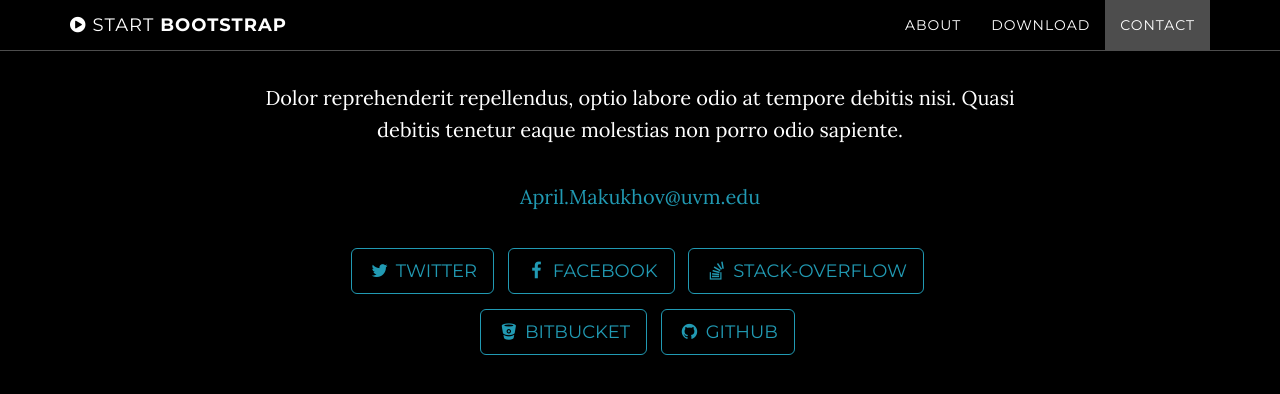
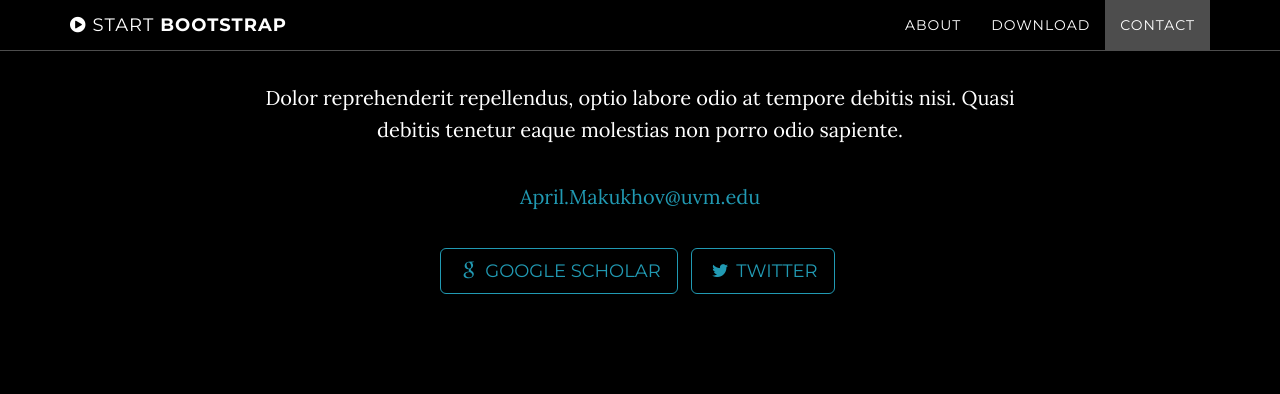
Before and after one commit to amakukhov/amakukhov.github.io, a Jekyll site: the page built from index.html, in a window 1280 px wide and 900 px high, scrolled down 2331 px. Shown: the top 394 px of the window. Built offline with Jekyll 4.4.1, drawn with Linux system fonts in a browser that asks for light colours.

Commit message:
2017-02-18-Changing social accounts on webpage

```diff
--- a/_config.yml
+++ b/_config.yml
@@ -14,16 +14,10 @@
 
 # Social networks usernames (many more available: google-plus, flickr, dribbble, pinterest, instagram, tumblr, linkedin, etc.)
 social:
+  - title: google scholar
+    url: https://scholar.google.com/citations?user=P773oegAAAAJ&hl=en
   - title: twitter
-    url: https://twitter.com/SBootstrap
-  - title: facebook
-    url:
-  - title: stack-overflow
-    url: http://stackoverflow.com/questions/tagged/jekyll
-  - title: bitbucket
-    url: http://bitbucket.org/jekyll
-  - title: github
-    url: https://github.com/IronSummitMedia/startbootstrap
+    url: https://twitter.com/AprilMakukhov
 
 # Build settings
 markdown: kramdown
```
Also changed, not shown: 1 other file.
